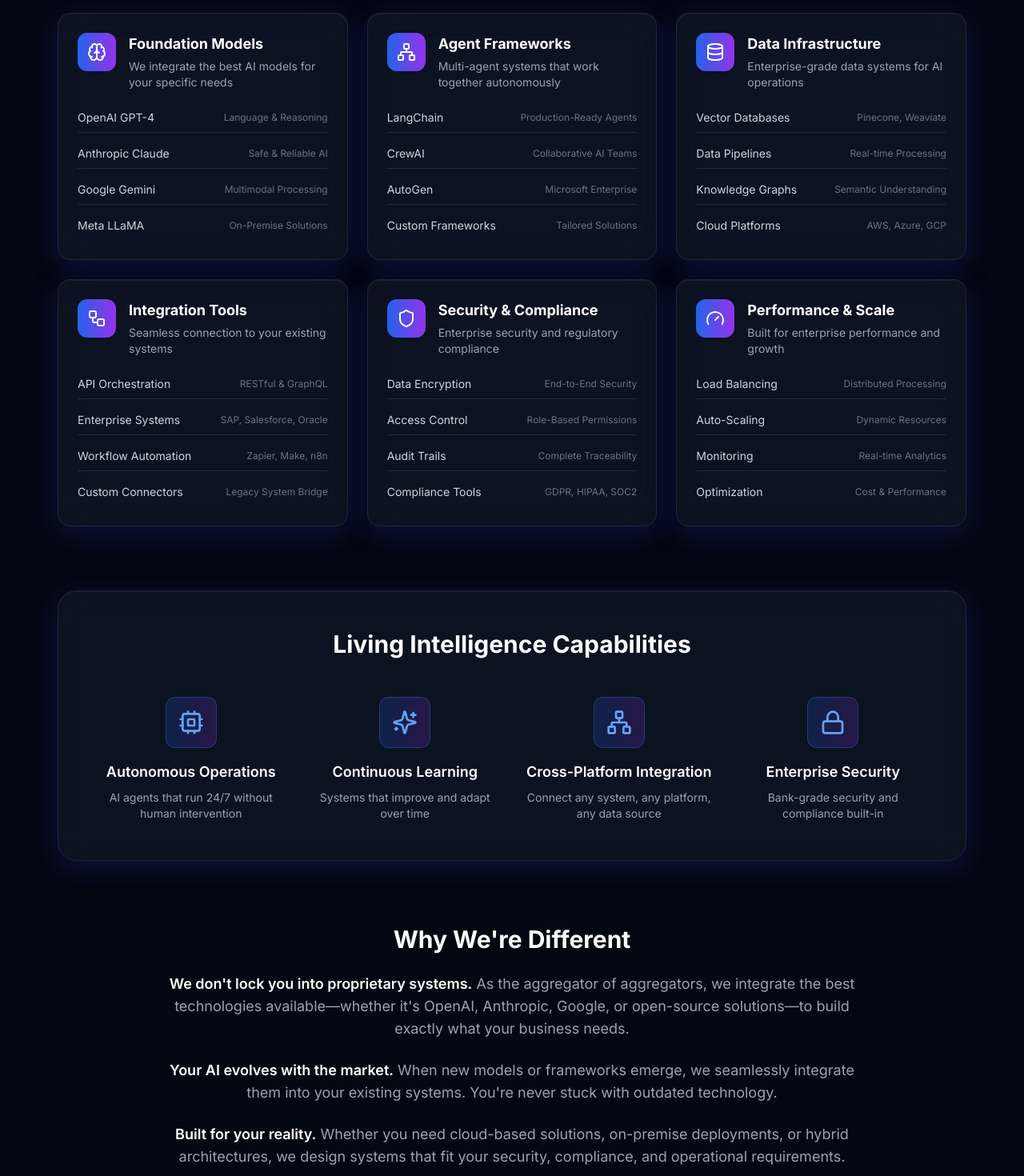
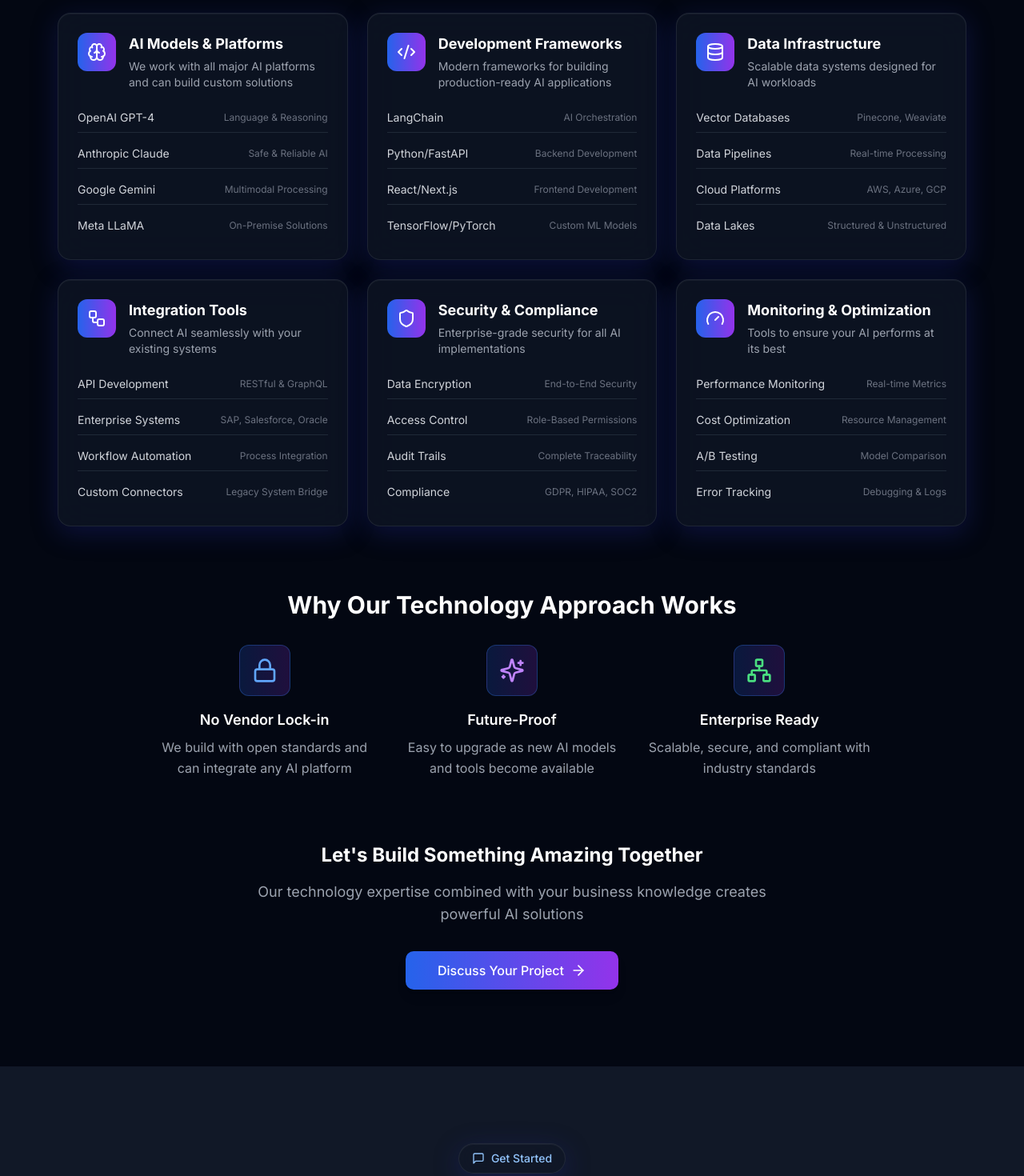
Before and after one commit to SquizAI/LVNG_mainSite, a Next.js app: page / in a window 1280 px wide. Shown: the part 3360-4830 px from the top of the page at 80% size. Built offline with nearby package versions, Linux system fonts and the light colour scheme.

Commit message:
Update Technology and Contact sections to remove abstract concepts, focus on practical AI development

```diff
--- a/src/components/Footer.tsx
+++ b/src/components/Footer.tsx
@@ -118,7 +118,7 @@ const Footer: React.FC = () => {
               </div>
 
               <p className="text-gray-400 leading-relaxed">
-                Enterprise AI integration specialists delivering measurable business outcomes through sophisticated AI systems and strategic implementation.
+                Full-stack AI development partner. We build and integrate AI solutions that deliver real business value.
               </p>
 
               {/* Contact Info */}
--- a/src/components/sections/ContactSection.tsx
+++ b/src/components/sections/ContactSection.tsx
@@ -10,7 +10,7 @@ import {
   MessageSquare,
   Clock,
   ArrowRight,
-  Brain,
+  CheckCircle,
   Zap,
   Users
 } from 'lucide-react'
@@ -21,15 +21,15 @@ const ContactSection: React.FC = () => {
     {
       icon: Calendar,
       title: 'Schedule Free Consultation',
-      description: 'Book a 30-minute discovery call to discuss your AI transformation',
+      description: 'Book a 30-minute discovery call to discuss your AI project',
       action: 'Schedule Now',
       href: '/consultation',
       color: 'from-blue-500 to-cyan-500'
     },
     {
       icon: Zap,
-      title: 'Start AI Assessment',
-      description: 'Begin your journey with our comprehensive business analysis',
+      title: 'Start Your Project',
+      description: 'Begin with our comprehensive AI assessment and planning',
       action: 'Get Started',
       href: '/get-started',
       color: 'from-purple-500 to-pink-500'
@@ -46,19 +46,19 @@ const ContactSection: React.FC = () => {
 
   const processSteps = [
     {
-      icon: Brain,
+      icon: MessageSquare,
       title: 'Initial Consultation',
-      description: 'Free 30-minute call to understand your business needs'
+      description: 'Free 30-minute call to understand your needs'
     },
     {
-      icon: Users,
-      title: 'Deep Analysis',
-      description: 'Complete assessment of your operations and AI opportunities'
+      icon: CheckCircle,
+      title: 'Project Planning',
+      description: 'Detailed assessment and implementation roadmap'
     },
     {
       icon: Zap,
       title: 'Start Building',
-      description: 'Begin developing your custom living intelligence systems'
+      description: 'Begin development with clear milestones'
     }
   ]
 
@@ -85,7 +85,7 @@ const ContactSection: React.FC = () => {
             transition={{ duration: 0.8, delay: 0.1 }}
             className="text-4xl md:text-5xl font-bold text-white mb-6"
           >
-            Ready to Build Your Second Brain?
+            Ready to Build AI That Works?
           </motion.h2>
 
           <motion.p
@@ -95,8 +95,8 @@ const ContactSection: React.FC = () => {
             transition={{ duration: 0.8, delay: 0.2 }}
             className="text-xl text-gray-400 max-w-3xl mx-auto leading-relaxed"
           >
-            Let's discuss how we can transform your business with living intelligence.
-            Whether you're 10 people or 10,000, we'll build AI systems that fit your needs.
+            Let's discuss how we can help you implement AI successfully.
+            From startups to enterprises, we build solutions that scale.
           </motion.p>
         </div>
 
@@ -150,7 +150,7 @@ const ContactSection: React.FC = () => {
           className="glass-card rounded-3xl p-8 md:p-12 mb-20"
         >
           <h3 className="text-2xl md:text-3xl font-bold text-white text-center mb-12">
-            Simple Process, Powerful Results
+            Simple Process, Real Results
           </h3>
 
           <div className="grid md:grid-cols-3 gap-8">
@@ -163,7 +163,7 @@ const ContactSection: React.FC = () => {
                 transition={{ duration: 0.5, delay: index * 0.1 }}
                 className="text-center"
               >
-                <div className="w-20 h-20 bg-gradient-to-r from-blue-600 to-purple-600 rounded-2xl flex items-center justify-center mx-auto mb-4 glow-blue">
+                <div className="w-20 h-20 bg-gradient-to-r from-blue-600 to-purple-600 rounded-2xl flex items-center justify-center mx-auto mb-4">
                   <step.icon className="h-10 w-10 text-white" />
                 </div>
                 <h4 className="text-lg font-semibold text-white mb-2">{step.title}</h4>
--- a/src/components/sections/TechnologySection.tsx
+++ b/src/components/sections/TechnologySection.tsx
@@ -21,9 +21,9 @@ import { Button } from '../ui/Button'
 const TechnologySection: React.FC = () => {
   const technologies = [
     {
-      category: 'Foundation Models',
+      category: 'AI Models & Platforms',
       icon: Brain,
-      description: 'We integrate the best AI models for your specific needs',
+      description: 'We work with all major AI platforms and can build custom solutions',
       items: [
         { name: 'OpenAI GPT-4', type: 'Language & Reasoning' },
         { name: 'Anthropic Claude', type: 'Safe & Reliable AI' },
@@ -32,82 +32,59 @@ const TechnologySection: React.FC = () => {
       ]
     },
     {
-      category: 'Agent Frameworks',
-      icon: Network,
-      description: 'Multi-agent systems that work together autonomously',
+      category: 'Development Frameworks',
+      icon: Code2,
+      description: 'Modern frameworks for building production-ready AI applications',
       items: [
-        { name: 'LangChain', type: 'Production-Ready Agents' },
-        { name: 'CrewAI', type: 'Collaborative AI Teams' },
-        { name: 'AutoGen', type: 'Microsoft Enterprise' },
-        { name: 'Custom Frameworks', type: 'Tailored Solutions' }
+        { name: 'LangChain', type: 'AI Orchestration' },
+        { name: 'Python/FastAPI', type: 'Backend Development' },
+        { name: 'React/Next.js', type: 'Frontend Development' },
+        { name: 'TensorFlow/PyTorch', type: 'Custom ML Models' }
       ]
     },
     {
       category: 'Data Infrastructure',
       icon: Database,
-      description: 'Enterprise-grade data systems for AI operations',
+      description: 'Scalable data systems designed for AI workloads',
       items: [
         { name: 'Vector Databases', type: 'Pinecone, Weaviate' },
         { name: 'Data Pipelines', type: 'Real-time Processing' },
-        { name: 'Knowledge Graphs', type: 'Semantic Understanding' },
-        { name: 'Cloud Platforms', type: 'AWS, Azure, GCP' }
+        { name: 'Cloud Platforms', type: 'AWS, Azure, GCP' },
+        { name: 'Data Lakes', type: 'Structured & Unstructured' }
       ]
     },
     {
       category: 'Integration Tools',
       icon: Workflow,
-      description: 'Seamless connection to your existing systems',
+      description: 'Connect AI seamlessly with your existing systems',
       items: [
-        { name: 'API Orchestration', type: 'RESTful & GraphQL' },
+        { name: 'API Development', type: 'RESTful & GraphQL' },
         { name: 'Enterprise Systems', type: 'SAP, Salesforce, Oracle' },
-        { name: 'Workflow Automation', type: 'Zapier, Make, n8n' },
+        { name: 'Workflow Automation', type: 'Process Integration' },
         { name: 'Custom Connectors', type: 'Legacy System Bridge' }
       ]
     },
     {
       category: 'Security & Compliance',
       icon: Shield,
-      description: 'Enterprise security and regulatory compliance',
+      description: 'Enterprise-grade security for all AI implementations',
       items: [
         { name: 'Data Encryption', type: 'End-to-End Security' },
         { name: 'Access Control', type: 'Role-Based Permissions' },
         { name: 'Audit Trails', type: 'Complete Traceability' },
-        { name: 'Compliance Tools', type: 'GDPR, HIPAA, SOC2' }
+        { name: 'Compliance', type: 'GDPR, HIPAA, SOC2' }
       ]
     },
     {
-      category: 'Performance & Scale',
+      category: 'Monitoring & Optimization',
       icon: Gauge,
-      description: 'Built for enterprise performance and growth',
+      description: 'Tools to ensure your AI performs at its best',
       items: [
-        { name: 'Load Balancing', type: 'Distributed Processing' },
-        { name: 'Auto-Scaling', type: 'Dynamic Resources' },
-        { name: 'Monitoring', type: 'Real-time Analytics' },
-        { name: 'Optimization', type: 'Cost & Performance' }
+        { name: 'Performance Monitoring', type: 'Real-time Metrics' },
+        { name: 'Cost Optimization', type: 'Resource Management' },
+        { name: 'A/B Testing', type: 'Model Comparison' },
+        { name: 'Error Tracking', type: 'Debugging & Logs' }
       ]
-    }
-  ]
-
-  const capabilities = [
-    {
-      icon: Cpu,
-      title: 'Autonomous Operations',
-      description: 'AI agents that run 24/7 without human intervention'
-    },
-    {
-      icon: Sparkles,
-      title: 'Continuous Learning',
-      description: 'Systems that improve and adapt over time'
-    },
-    {
-      icon: Network,
-      title: 'Cross-Platform Integration',
-      description: 'Connect any system, any platform, any data source'
-    },
-    {
-      icon: Lock,
-      title: 'Enterprise Security',
-      description: 'Bank-grade security and compliance built-in'
     }
   ]
 
@@ -124,7 +101,7 @@ const TechnologySection: React.FC = () => {
             className="inline-flex items-center gap-2 px-4 py-2 glass-card rounded-full text-blue-300 text-sm font-medium mb-6"
           >
             <Code2 className="h-4 w-4" />
-            Living Intelligence Platform
+            Technology Stack
           </motion.div>
 
           <motion.h2
@@ -134,7 +111,7 @@ const TechnologySection: React.FC = () => {
             transition={{ duration: 0.8, delay: 0.1 }}
             className="text-4xl md:text-5xl font-bold text-white mb-6"
           >
-            The Technology Behind Your Second Brain
+            Built with Best-in-Class Technology
           </motion.h2>
 
           <motion.p
@@ -144,8 +121,8 @@ const TechnologySection: React.FC = () => {
             transition={{ duration: 0.8, delay: 0.2 }}
             className="text-xl text-gray-400 max-w-3xl mx-auto leading-relaxed"
           >
-            As the aggregator of aggregators, we bring together the best AI technologies
-            and platforms to build living intelligence systems that evolve with your business
+            We're platform-agnostic and use the best tools for each project.
+            From cutting-edge AI models to enterprise-grade infrastructure.
           </motion.p>
         </div>
 
@@ -182,39 +159,7 @@ const TechnologySection: React.FC = () => {
           ))}
         </div>
 
-        {/* Core Capabilities */}
-        <motion.div
-          initial={{ opacity: 0, y: 30 }}
-          whileInView={{ opacity: 1, y: 0 }}
-          viewport={{ once: true }}
-          transition={{ duration: 0.8 }}
-          className="glass-card rounded-3xl p-8 md:p-12 mb-20"
-        >
-          <h3 className="text-2xl md:text-3xl font-bold text-white text-center mb-12">
-            Living Intelligence Capabilities
-          </h3>
-
-          <div className="grid md:grid-cols-2 lg:grid-cols-4 gap-8">
-            {capabilities.map((capability, index) => (
-              <motion.div
-                key={capability.title}
-                initial={{ opacity: 0, scale: 0.9 }}
-                whileInView={{ opacity: 1, scale: 1 }}
-                viewport={{ once: true }}
-                transition={{ duration: 0.5, delay: index * 0.1 }}
-                className="text-center"
-              >
-                <div className="w-16 h-16 bg-gradient-to-r from-blue-600/20 to-purple-600/20 rounded-xl flex items-center justify-center mx-auto mb-4 border border-blue-500/30">
-                  <capability.icon className="h-8 w-8 text-blue-400" />
-                </div>
-                <h4 className="text-lg font-semibold text-white mb-2">{capability.title}</h4>
-                <p className="text-sm text-gray-400">{capability.description}</p>
-              </motion.div>
-            ))}
-          </div>
-        </motion.div>
-
-        {/* Platform Philosophy */}
+        {/* Why Our Tech Stack Matters */}
         <motion.div
           initial={{ opacity: 0, y: 30 }}
           whileInView={{ opacity: 1, y: 0 }}
@@ -222,26 +167,32 @@ const TechnologySection: React.FC = () => {
           transition={{ duration: 0.8 }}
           className="text-center mb-20"
         >
-          <h3 className="text-2xl md:text-3xl font-bold text-white mb-6">
-            Why We're Different
+          <h3 className="text-2xl md:text-3xl font-bold text-white mb-8">
+            Why Our Technology Approach Works
           </h3>
 
-          <div className="max-w-4xl mx-auto space-y-6 text-gray-400 text-lg">
-            <p>
-              <span className="text-white font-semibold">We don't lock you into proprietary systems.</span> As
-              the aggregator of aggregators, we integrate the best technologies available—whether it's OpenAI,
-              Anthropic, Google, or open-source solutions—to build exactly what your business needs.
-            </p>
-            <p>
-              <span className="text-white font-semibold">Your AI evolves with the market.</span> When new models
-              or frameworks emerge, we seamlessly integrate them into your existing systems. You're never stuck
-              with outdated technology.
-            </p>
-            <p>
-              <span className="text-white font-semibold">Built for your reality.</span> Whether you need cloud-based
-              solutions, on-premise deployments, or hybrid architectures, we design systems that fit your
-              security, compliance, and operational requirements.
-            </p>
+          <div className="grid md:grid-cols-3 gap-8 max-w-4xl mx-auto">
+            <div>
+              <div className="w-16 h-16 bg-gradient-to-r from-blue-600/20 to-purple-600/20 rounded-xl flex items-center justify-center mx-auto mb-4 border border-blue-500/30">
+                <Lock className="h-8 w-8 text-blue-400" />
+              </div>
+              <h4 className="text-lg font-semibold text-white mb-2">No Vendor Lock-in</h4>
+              <p className="text-gray-400">We build with open standards and can integrate any AI platform</p>
+            </div>
+            <div>
+              <div className="w-16 h-16 bg-gradient-to-r from-blue-600/20 to-purple-600/20 rounded-xl flex items-center justify-center mx-auto mb-4 border border-blue-500/30">
+                <Sparkles className="h-8 w-8 text-purple-400" />
+              </div>
+              <h4 className="text-lg font-semibold text-white mb-2">Future-Proof</h4>
+              <p className="text-gray-400">Easy to upgrade as new AI models and tools become available</p>
+            </div>
+            <div>
+              <div className="w-16 h-16 bg-gradient-to-r from-blue-600/20 to-purple-600/20 rounded-xl flex items-center justify-center mx-auto mb-4 border border-blue-500/30">
+                <Network className="h-8 w-8 text-green-400" />
+              </div>
+              <h4 className="text-lg font-semibold text-white mb-2">Enterprise Ready</h4>
+              <p className="text-gray-400">Scalable, secure, and compliant with industry standards</p>
+            </div>
           </div>
         </motion.div>
 
@@ -254,18 +205,18 @@ const TechnologySection: React.FC = () => {
           className="text-center"
         >
           <h3 className="text-2xl font-bold text-white mb-4">
-            See Our Technology in Action
+            Let's Build Something Amazing Together
           </h3>
           <p className="text-lg text-gray-400 mb-8 max-w-2xl mx-auto">
-            Let us show you how we combine these technologies to build your company's living intelligence
+            Our technology expertise combined with your business knowledge creates powerful AI solutions
           </p>
           <Button
             size="xl"
-            className="bg-gradient-to-r from-blue-600 to-purple-600 hover:from-blue-700 hover:to-purple-700 text-white shadow-lg glow-blue"
+            className="bg-gradient-to-r from-blue-600 to-purple-600 hover:from-blue-700 hover:to-purple-700 text-white shadow-lg"
             rightIcon={<ArrowRight className="h-5 w-5" />}
             href="/consultation"
           >
-            Request Technology Demo
+            Discuss Your Project
           </Button>
         </motion.div>
       </div>
```
